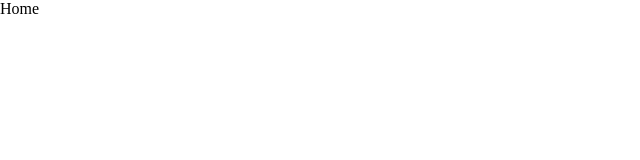
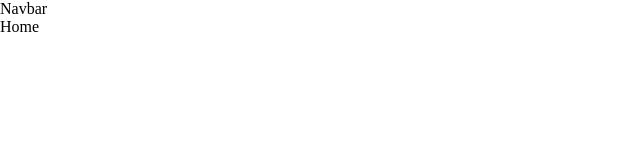
Before and after one commit to cihandundar/react-redux-add-to-cart, a React (Create React App) app: page / in a window 1280 px wide. Shown: the top 160 px of the page, without its empty margins (0-640 px from the left). Built offline with nearby package versions, Linux system fonts and the light colour scheme.

Commit message:
router layout installed

```diff
--- a/src/App.js
+++ b/src/App.js
@@ -1,10 +1,14 @@
+import { Header } from "components";
 import { Home } from "pages";
-
+import { BrowserRouter, Routes, Route } from "react-router-dom";
 function App() {
   return (
-    <main className="App">
-      <Home />
-    </main>
+    <BrowserRouter>
+      <Header />
+      <Routes>
+        <Route path="/" element={<Home />} />
+      </Routes>
+    </BrowserRouter>
   );
 }
 
```
